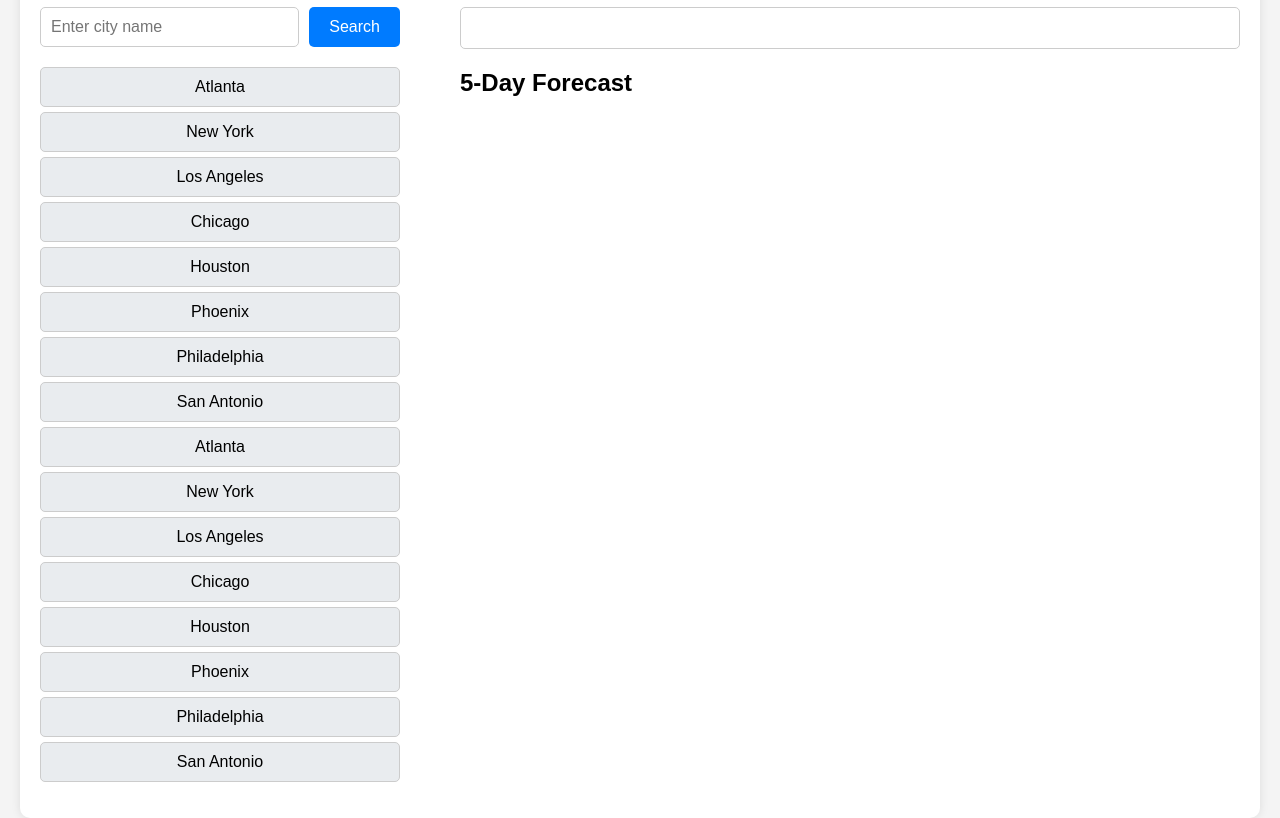
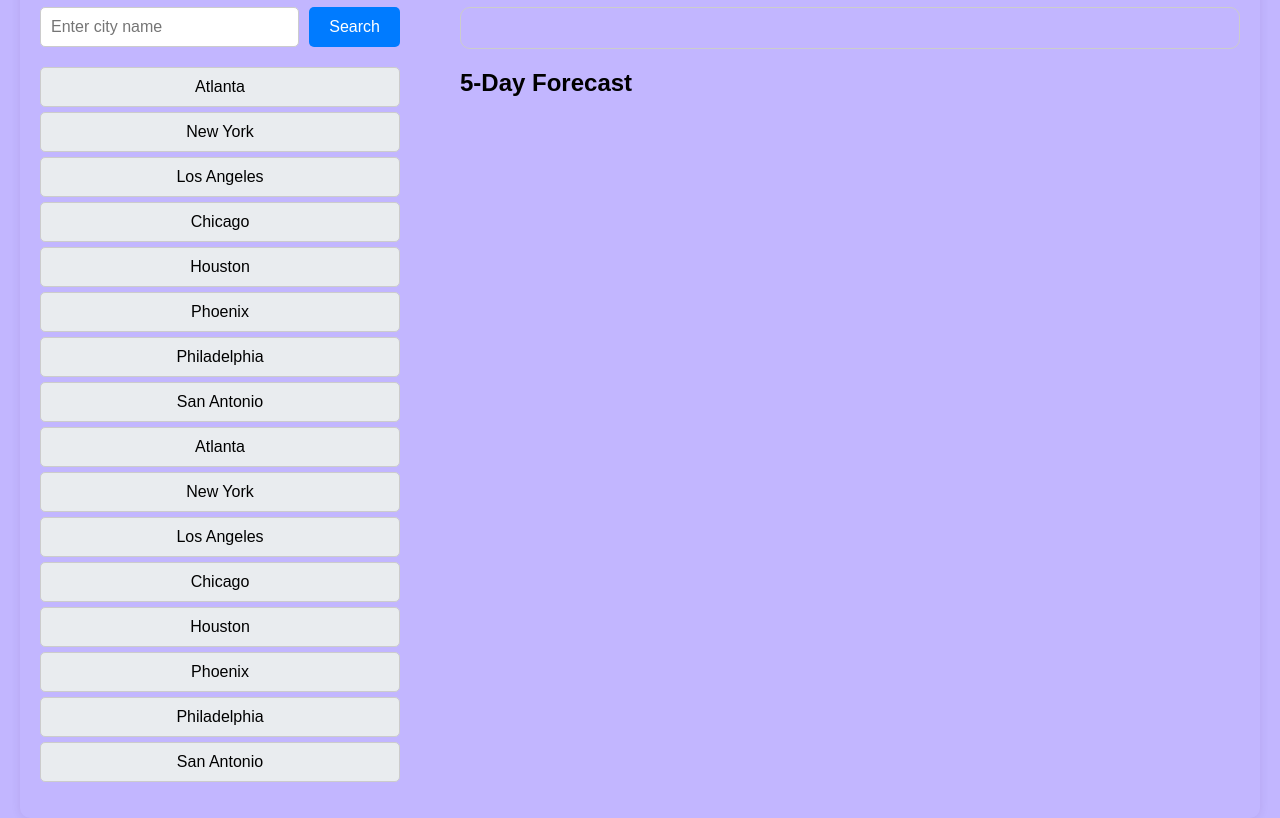
Before and after one commit to coionelmustrd/Interactive-Weather-Tracker, a plain HTML site: page index.html in a window 1280 px wide. Shown: the part 93-911 px from the top of the page. Drawn offline with Linux system fonts and the light colour scheme; no server answers.

Commit message:
fixing the application functionality

```diff
--- a/assets/css/style.css
+++ b/assets/css/style.css
@@ -83,7 +83,7 @@ main {
 .weather-card {
     padding: 20px;
     border: 1px solid #ccc;
-    border-radius: 5px;
+    border-radius: 10px;
     margin-bottom: 20px;
     text-align: center;
 }
@@ -96,3 +96,8 @@ main {
 .forecast .weather-card {
     width: 18%;
 }
+
+.container {
+    background-color: #c2b6ff;
+
+}
--- a/assets/js/script.js
+++ b/assets/js/script.js
@@ -1,5 +1,5 @@
 /* ./assets/js/script.js */
-const apiKey = 'e8efeb5803f89864bf46736564e7198a';
+const apiKey = '64ef5d8094c2e3e0ad74384e0f191188';
 const cityForm = document.getElementById('city-form');
 const cityInput = document.getElementById('city-input');
 const currentWeatherEl = document.getElementById('current-weather');
@@ -72,7 +72,6 @@ searchHistoryEl.addEventListener('click', (event) => {
     }
 });
 
-// Initial load for predefined cities
 ['Atlanta', 'New York', 'Los Angeles', 'Chicago', 'Houston', 'Phoenix', 'Philadelphia', 'San Antonio'].forEach(city => {
     const li = document.createElement('li');
     li.textContent = city;
@@ -80,5 +79,5 @@ searchHistoryEl.addEventListener('click', (event) => {
     searchHistoryEl.appendChild(li);
 });
 
-// Load Atlanta weather data by default
+
 fetchWeatherData('Atlanta');
--- a/index.html
+++ b/index.html
@@ -5,7 +5,7 @@
     <meta name="viewport" content="width=device-width, initial-scale=1.0">
     <title>Weather Dashboard</title>
     <link rel="stylesheet" href="./assets/css/reset.css">
-    <link rel="stylesheet" href="./assets/css/styles.css">
+    <link rel="stylesheet" href="./assets/css/style.css">
 </head>
 <body>
     <div class="container">
```
Also changed, not shown: 2 other files.
